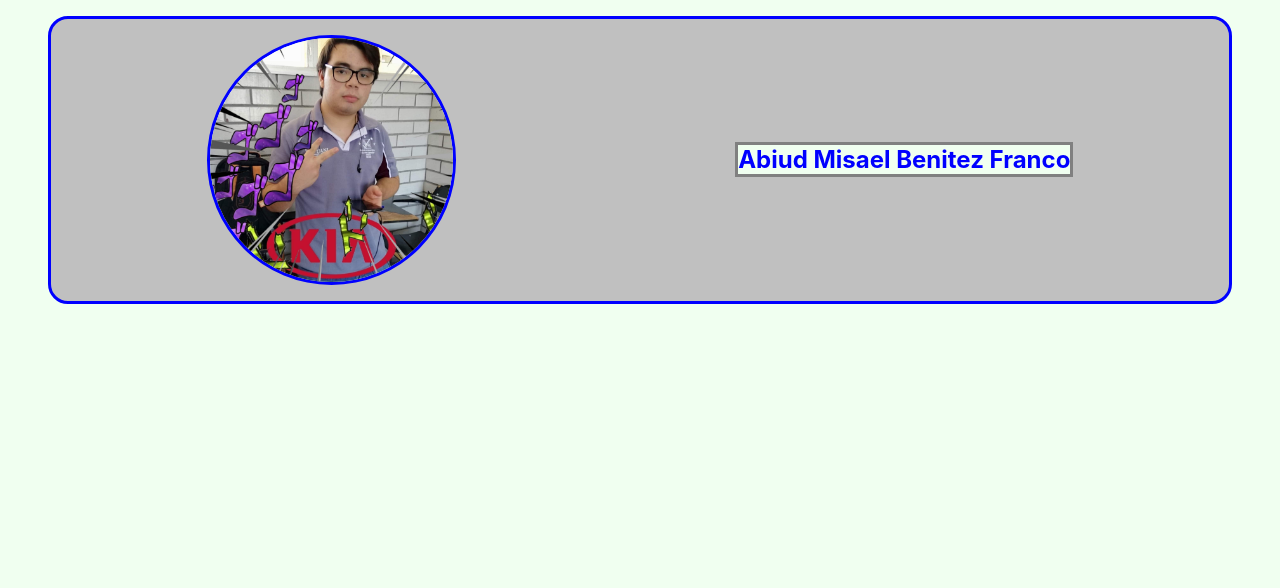
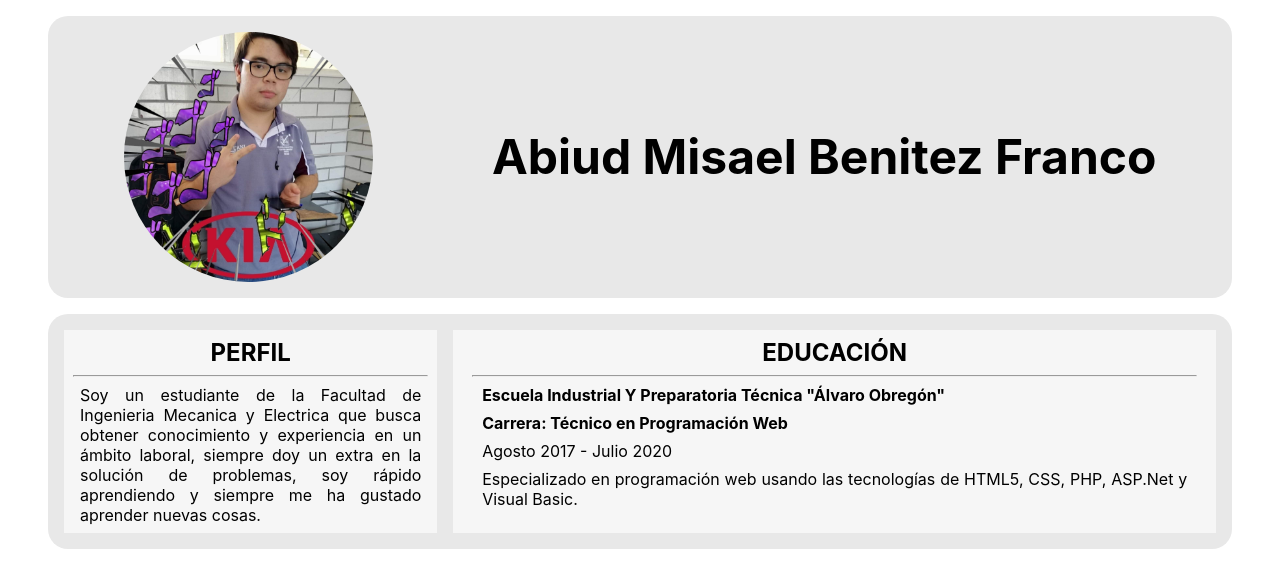
Before and after one commit to AbiudBenitez/h1-progra, a plain HTML site: page index.html in a window 1280 px wide. Drawn offline with Linux system fonts and the light colour scheme.

Commit message:
Le agrege mas info y estilos

```diff
--- a/CSS/style.css
+++ b/CSS/style.css
@@ -4,34 +4,76 @@
   box-sizing: border-box;
   font-family: -apple-system, BlinkMacSystemFont, "Segoe UI", Roboto, Oxygen,
     Ubuntu, Cantarell, "Open Sans", "Helvetica Neue", sans-serif;
-  background-color: honeydew;
+}
+
+:root {
+  --uno: #f6f6f6;
+  --dos: #e8e8e8;
+  --tres: #b5b5b5;
+  --text: #694949;
+}
+
+header,
+.cont {
+  background-color: var(--dos);
+  margin: 1rem 3rem;
+  padding: 1rem;
+  border-radius: 20px;
 }
 
 header {
-  background-color: silver;
-  border: solid blue;
-  margin: 1rem 3rem;
-  padding: 1rem;
-  border-radius: 20px;
   display: flex;
   align-items: center;
   justify-content: space-around;
 }
 
-header section {
-  border: solid gray;
+section {
+  background-color: var(--uno);
 }
 
 img {
   max-height: 250px;
   border-radius: 50%;
-  border: solid blue;
 }
 
-.name h1 {
-  text-align: center;
+.name p {
+  font-size: 3em;
+  font-weight: bold;
+  background-color: var(--dos);
 }
 
-.name {
-  color: blue;
+.cont {
+  display: grid;
+  grid-template-columns: repeat(3, 1fr);
+  gap: 1rem;
 }
+
+.cont .all {
+  grid-column: 2/4;
+}
+
+.tcenter {
+  text-align: center;
+  margin: 0.5rem;
+}
+
+.des {
+  margin: 0.5rem 1rem;
+  text-align: justify;
+}
+
+hr {
+  max-width: 95%;
+  margin: auto;
+}
+
+.edc,
+.edcb {
+  margin: 0.5rem 1.8rem;
+  text-align: justify;
+  font-weight: bold;
+}
+
+.edc {
+  font-weight: normal;
+}
--- a/index.html
+++ b/index.html
@@ -10,7 +10,32 @@
   <body>
     <header>
       <img src="img/yo.jpg" alt="Yo" />
-      <section class="name"><h1>Abiud Misael Benitez Franco</h1></section>
+      <section class="name"><p>Abiud Misael Benitez Franco</p></section>
     </header>
+    <section class="cont">
+      <section>
+        <h2 class="tcenter">PERFIL</h2>
+        <hr />
+        <p class="des">
+          Soy un estudiante de la Facultad de Ingenieria Mecanica y Electrica
+          que busca obtener conocimiento y experiencia en un ámbito laboral,
+          siempre doy un extra en la solución de problemas, soy rápido
+          aprendiendo y siempre me ha gustado aprender nuevas cosas.
+        </p>
+      </section>
+      <section class="all">
+        <h2 class="tcenter">EDUCACIÓN</h2>
+        <hr />
+        <p class="edcb">
+          Escuela Industrial Y Preparatoria Técnica "Álvaro Obregón"
+        </p>
+        <p class="edcb">Carrera: Técnico en Programación Web</p>
+        <p class="edc">Agosto 2017 - Julio 2020</p>
+        <p class="edc">
+          Especializado en programación web usando las tecnologías de HTML5,
+          CSS, PHP, ASP.Net y Visual Basic.
+        </p>
+      </section>
+    </section>
   </body>
 </html>
```
